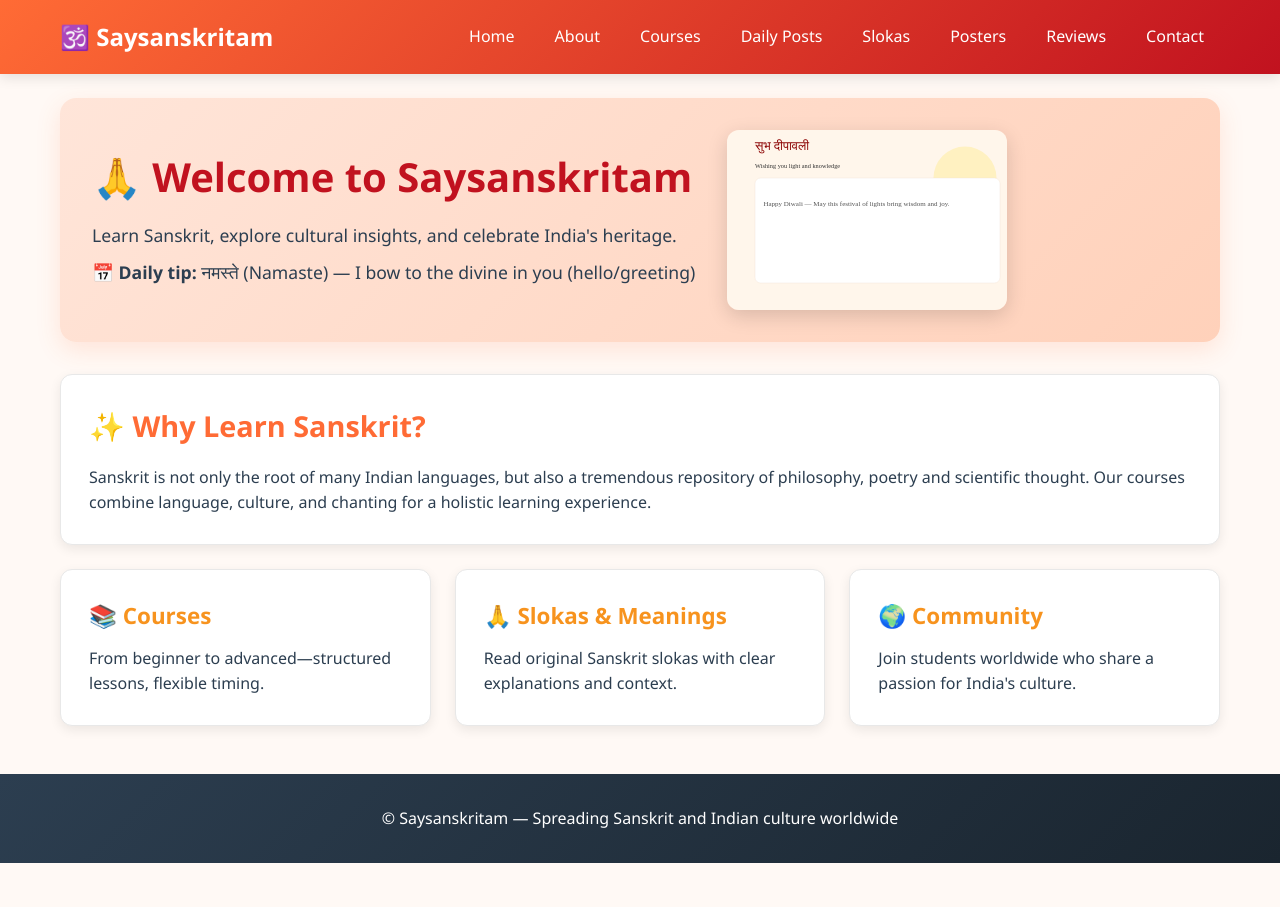
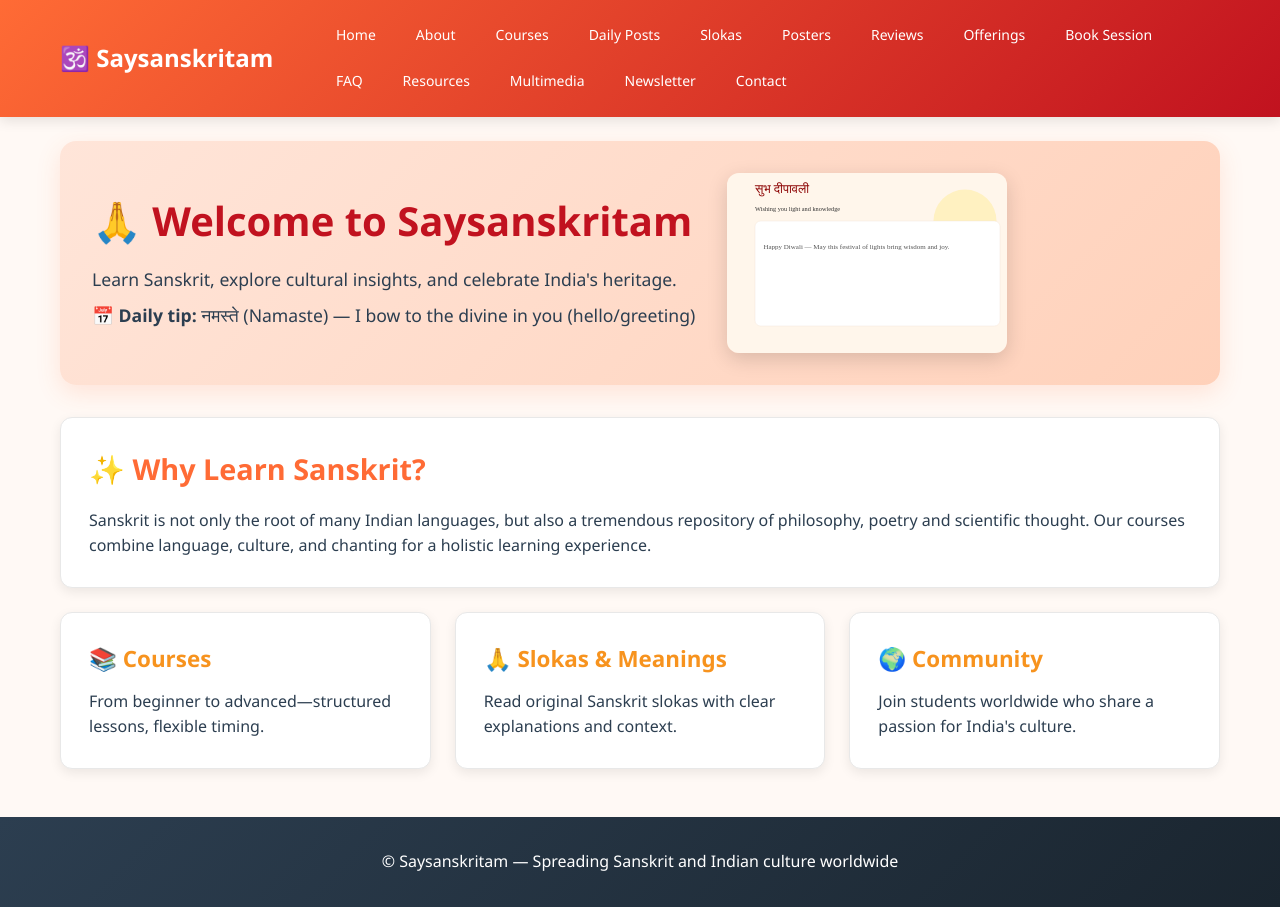
Before and after one commit to patpishivacharan-glitch/saysanskritam, a React (Vite) app: page / in a window 1280 px wide. Before the commit the page ends 863 px from the top, so only its background shows below. Built offline with nearby package versions, Linux system fonts and the light colour scheme.

Commit message:
added all pages in desktop version

```diff
--- a/src/components/NavBar.jsx
+++ b/src/components/NavBar.jsx
@@ -24,7 +24,7 @@ export default function NavBar() {
             {mobileMenuOpen ? '✕' : '☰'}
           </button>
 
-          <div className="nav-links">
+          <div className="nav-links nav-links-full">
             <Link to="/">Home</Link>
             <Link to="/about">About</Link>
             <Link to="/courses">Courses</Link>
@@ -32,6 +32,12 @@ export default function NavBar() {
             <Link to="/slokas">Slokas</Link>
             <Link to="/posters">Posters</Link>
             <Link to="/testimonials">Reviews</Link>
+            <Link to="/offerings">Offerings</Link>
+            <Link to="/inquiry">Book Session</Link>
+            <Link to="/faq">FAQ</Link>
+            <Link to="/resources">Resources</Link>
+            <Link to="/multimedia">Multimedia</Link>
+            <Link to="/newsletter">Newsletter</Link>
             <Link to="/contact">Contact</Link>
           </div>
         </div>
--- a/src/index.css
+++ b/src/index.css
@@ -79,6 +79,8 @@ body {
   display: flex;
   gap: 8px;
   align-items: center;
+  flex-wrap: wrap;
+  max-width: 900px;
 }
 
 .nav-links a {
@@ -88,6 +90,7 @@ body {
   border-radius: 6px;
   transition: all 0.3s ease;
   font-weight: 500;
+  font-size: 14px;
 }
 
 .nav-links a:hover {
```
